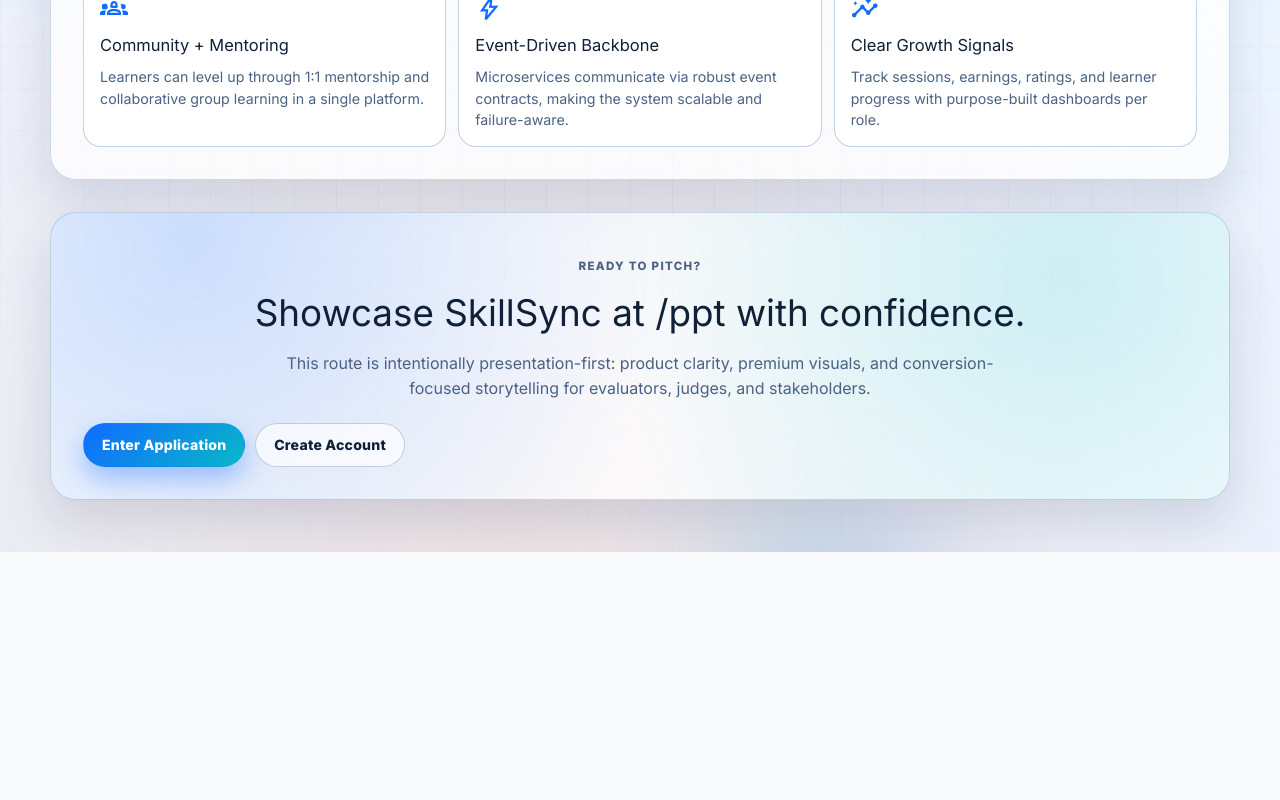
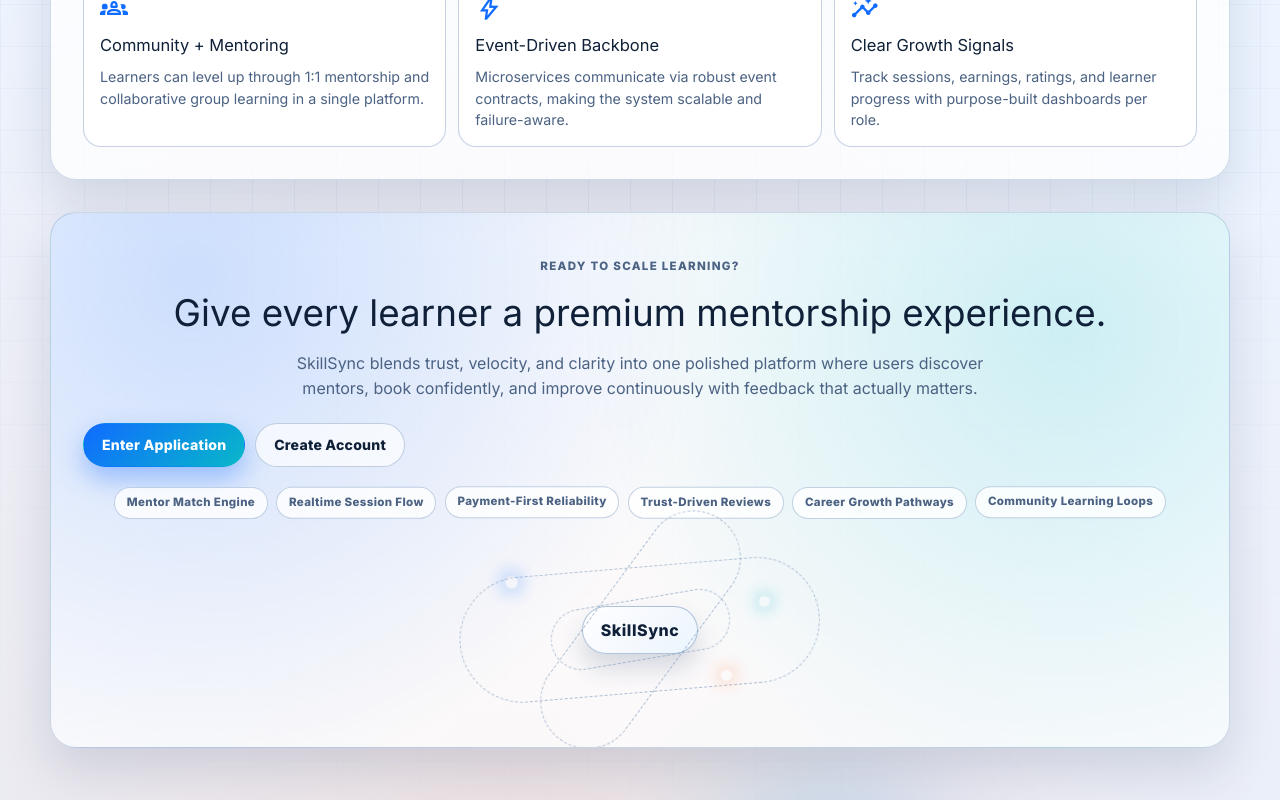
Before and after one commit to Anjan-Kumar-Sahoo/SkillSync, a React (Vite) app in the folder Frontend/: page / in a window 1280 px wide. Shown: the part 1424-2224 px from the top of the page. Before the commit the page ends 1976 px from the top, so only its background shows below. Built offline with nearby package versions, Linux system fonts and the light colour scheme; no server answers.

Commit message:
Enhancing Landing Page

```diff
--- a/Frontend/src/pages/LandingPage.css
+++ b/Frontend/src/pages/LandingPage.css
@@ -540,9 +540,134 @@
   line-height: 1.58;
 }
 
+.ppt-finale-ribbon {
+  margin-top: 1.2rem;
+  display: flex;
+  flex-wrap: wrap;
+  justify-content: center;
+  gap: 0.55rem;
+}
+
+.ribbon-chip {
+  display: inline-flex;
+  align-items: center;
+  border-radius: 999px;
+  border: 1px solid rgba(93, 131, 177, 0.36);
+  background: rgba(255, 255, 255, 0.8);
+  padding: 0.42rem 0.72rem;
+  font-size: 0.72rem;
+  font-weight: 800;
+  letter-spacing: 0.35px;
+  color: var(--ppt-muted);
+  animation: chipFloat 6s ease-in-out infinite;
+}
+
+.ribbon-chip:nth-child(2n) {
+  animation-delay: 0.35s;
+}
+
+.ribbon-chip:nth-child(3n) {
+  animation-delay: 0.8s;
+}
+
+.ribbon-chip:hover {
+  transform: translateY(-2px);
+  border-color: rgba(16, 107, 255, 0.55);
+  color: var(--ppt-text);
+}
+
+.ppt-finale-orbit {
+  margin: 1.6rem auto 0;
+  width: min(100%, 420px);
+  height: 170px;
+  position: relative;
+  display: grid;
+  place-items: center;
+}
+
+.orbit-ring {
+  position: absolute;
+  border-radius: 999px;
+  border: 1px dashed rgba(83, 121, 166, 0.45);
+}
+
+.ring-a {
+  width: 86%;
+  height: 74%;
+  animation: ringSpin 12s linear infinite;
+}
+
+.ring-b {
+  width: 65%;
+  height: 56%;
+  animation: ringSpin 9s linear infinite reverse;
+}
+
+.ring-c {
+  width: 43%;
+  height: 36%;
+  animation: ringSpin 6s linear infinite;
+}
+
+.orbit-pulse {
+  position: absolute;
+  width: 11px;
+  height: 11px;
+  border-radius: 999px;
+  box-shadow: 0 0 18px currentColor;
+  animation: pulseHop 4.8s ease-in-out infinite;
+}
+
+.pulse-a {
+  top: 20%;
+  left: 18%;
+  color: var(--ppt-accent-a);
+}
+
+.pulse-b {
+  top: 30%;
+  right: 19%;
+  color: var(--ppt-accent-b);
+  animation-delay: 0.7s;
+}
+
+.pulse-c {
+  bottom: 20%;
+  right: 28%;
+  color: var(--ppt-accent-c);
+  animation-delay: 1.4s;
+}
+
+.orbit-core {
+  border-radius: 999px;
+  border: 1px solid rgba(78, 118, 166, 0.42);
+  background: linear-gradient(140deg, rgba(255, 255, 255, 0.88), rgba(230, 242, 255, 0.76));
+  padding: 0.7rem 1.1rem;
+  font-weight: 900;
+  letter-spacing: 0.55px;
+  box-shadow: 0 14px 24px rgba(16, 52, 96, 0.16);
+}
+
 @keyframes spin {
   from { transform: rotate(0deg); }
   to { transform: rotate(360deg); }
+}
+
+@keyframes ringSpin {
+  from { transform: rotate(0deg); }
+  to { transform: rotate(360deg); }
+}
+
+@keyframes chipFloat {
+  0%,
+  100% { transform: translateY(0); }
+  50% { transform: translateY(-4px); }
+}
+
+@keyframes pulseHop {
+  0%,
+  100% { transform: scale(1) translateY(0); opacity: 0.8; }
+  50% { transform: scale(1.35) translateY(-5px); opacity: 1; }
 }
 
 .theme-dark .ppt-page {
@@ -601,6 +726,26 @@
 
 .theme-dark .ppt-feature-card::after {
   background: radial-gradient(circle at var(--mouse-x, 50%) var(--mouse-y, 50%), rgba(122, 164, 255, 0.26), transparent 48%);
+}
+
+.theme-dark .ribbon-chip {
+  background: rgba(23, 35, 56, 0.84);
+  border-color: rgba(110, 142, 186, 0.46);
+  color: var(--ppt-muted);
+}
+
+.theme-dark .ribbon-chip:hover {
+  border-color: rgba(122, 164, 255, 0.68);
+}
+
+.theme-dark .orbit-ring {
+  border-color: rgba(109, 138, 177, 0.56);
+}
+
+.theme-dark .orbit-core {
+  border-color: rgba(106, 135, 176, 0.5);
+  background: linear-gradient(140deg, rgba(27, 40, 63, 0.9), rgba(21, 34, 55, 0.82));
+  box-shadow: 0 14px 28px rgba(5, 10, 20, 0.45);
 }
 
 @media (max-width: 1100px) {
@@ -676,4 +821,8 @@
     font-size: 0.63rem;
     padding: 0.36rem 0.58rem;
   }
+
+  .ppt-finale-orbit {
+    height: 146px;
+  }
 }
--- a/Frontend/src/pages/LandingPage.tsx
+++ b/Frontend/src/pages/LandingPage.tsx
@@ -79,6 +79,15 @@
   { label: 'Uptime Focus', value: '99.9%', helper: 'Designed with monitoring + fail-safe behavior' },
 ];
 
+const finaleTags = [
+  'Mentor Match Engine',
+  'Realtime Session Flow',
+  'Payment-First Reliability',
+  'Trust-Driven Reviews',
+  'Career Growth Pathways',
+  'Community Learning Loops',
+];
+
 const cardClassNames = [
   'ppt-surface-card accent-cyan',
   'ppt-surface-card accent-orange',
@@ -106,16 +115,12 @@
         <a className="ppt-brand" href="#top" aria-label="SkillSync Presentation Home">
           <img src={logo} alt="SkillSync logo" className="ppt-logo" />
           <span>SkillSync</span>
-          <small>Presentation Edition</small>
         </a>
 
         <div className="ppt-nav-actions">
           <ThemeToggleButton className="ppt-theme-toggle" showLabel={false} />
-          <Link className="ppt-btn ghost" to="/login">
+          <Link className="ppt-btn solid" to="/login">
             Sign In
-          </Link>
-          <Link className="ppt-btn solid" to="/dashboard">
-            Open Platform
           </Link>
         </div>
       </header>
@@ -203,11 +208,11 @@
         </section>
 
         <section className="ppt-final-cta">
-          <p className="final-kicker">Ready To Pitch?</p>
-          <h2>Showcase SkillSync at /ppt with confidence.</h2>
+          <p className="final-kicker">Ready To Scale Learning?</p>
+          <h2>Give every learner a premium mentorship experience.</h2>
           <p>
-            This route is intentionally presentation-first: product clarity, premium visuals, and conversion-focused
-            storytelling for evaluators, judges, and stakeholders.
+            SkillSync blends trust, velocity, and clarity into one polished platform where users discover mentors,
+            book confidently, and improve continuously with feedback that actually matters.
           </p>
           <div className="ppt-cta-row">
             <Link className="ppt-btn solid" to="/dashboard">
@@ -217,6 +222,24 @@
               Create Account
             </Link>
           </div>
+
+          <div className="ppt-finale-ribbon" aria-label="Platform highlights">
+            {finaleTags.map((tag) => (
+              <span key={tag} className="ribbon-chip">
+                {tag}
+              </span>
+            ))}
+          </div>
+
+          <div className="ppt-finale-orbit" aria-hidden="true">
+            <div className="orbit-ring ring-a" />
+            <div className="orbit-ring ring-b" />
+            <div className="orbit-ring ring-c" />
+            <div className="orbit-pulse pulse-a" />
+            <div className="orbit-pulse pulse-b" />
+            <div className="orbit-pulse pulse-c" />
+            <div className="orbit-core">SkillSync</div>
+          </div>
         </section>
       </main>
     </div>
```
